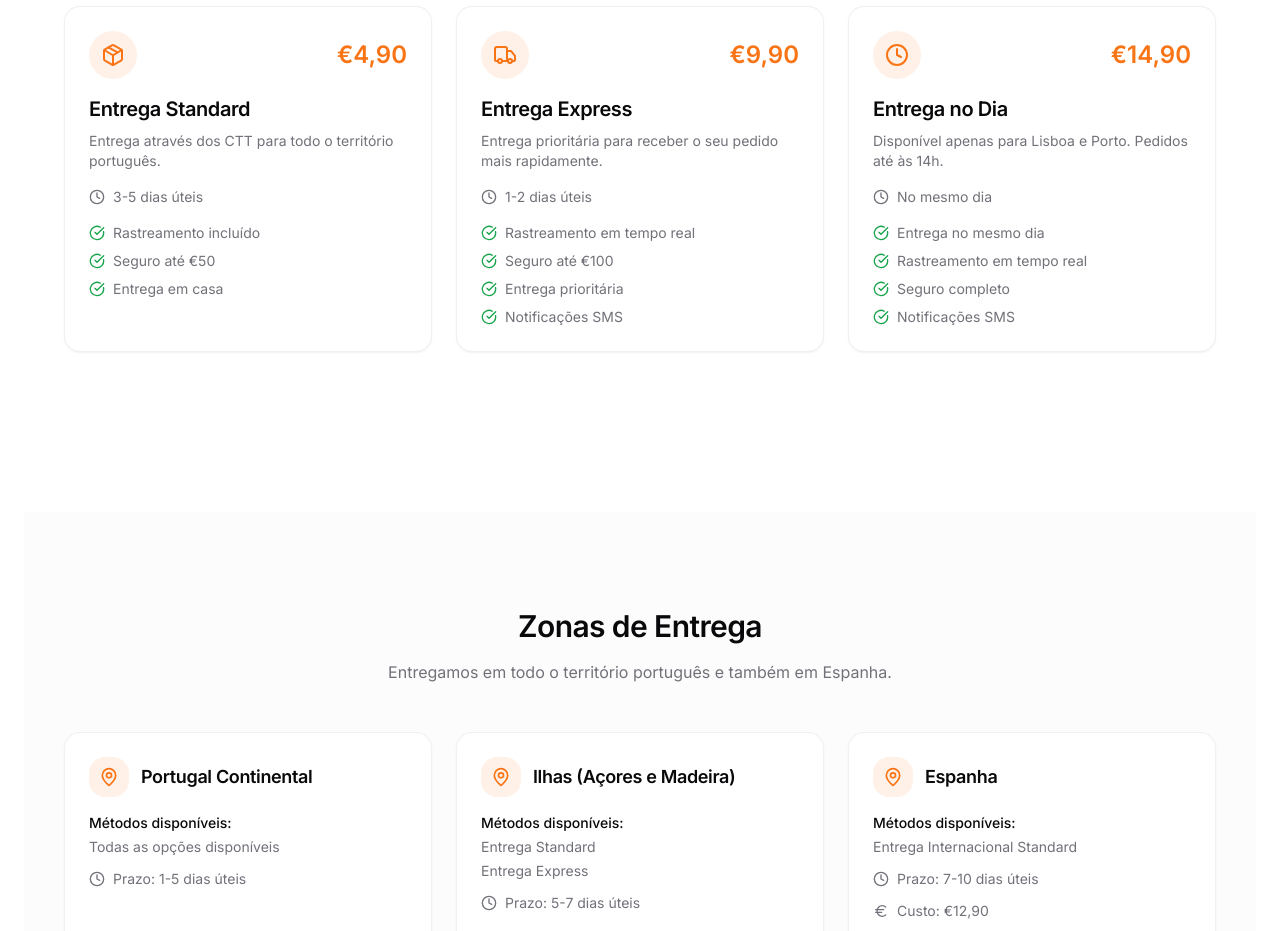
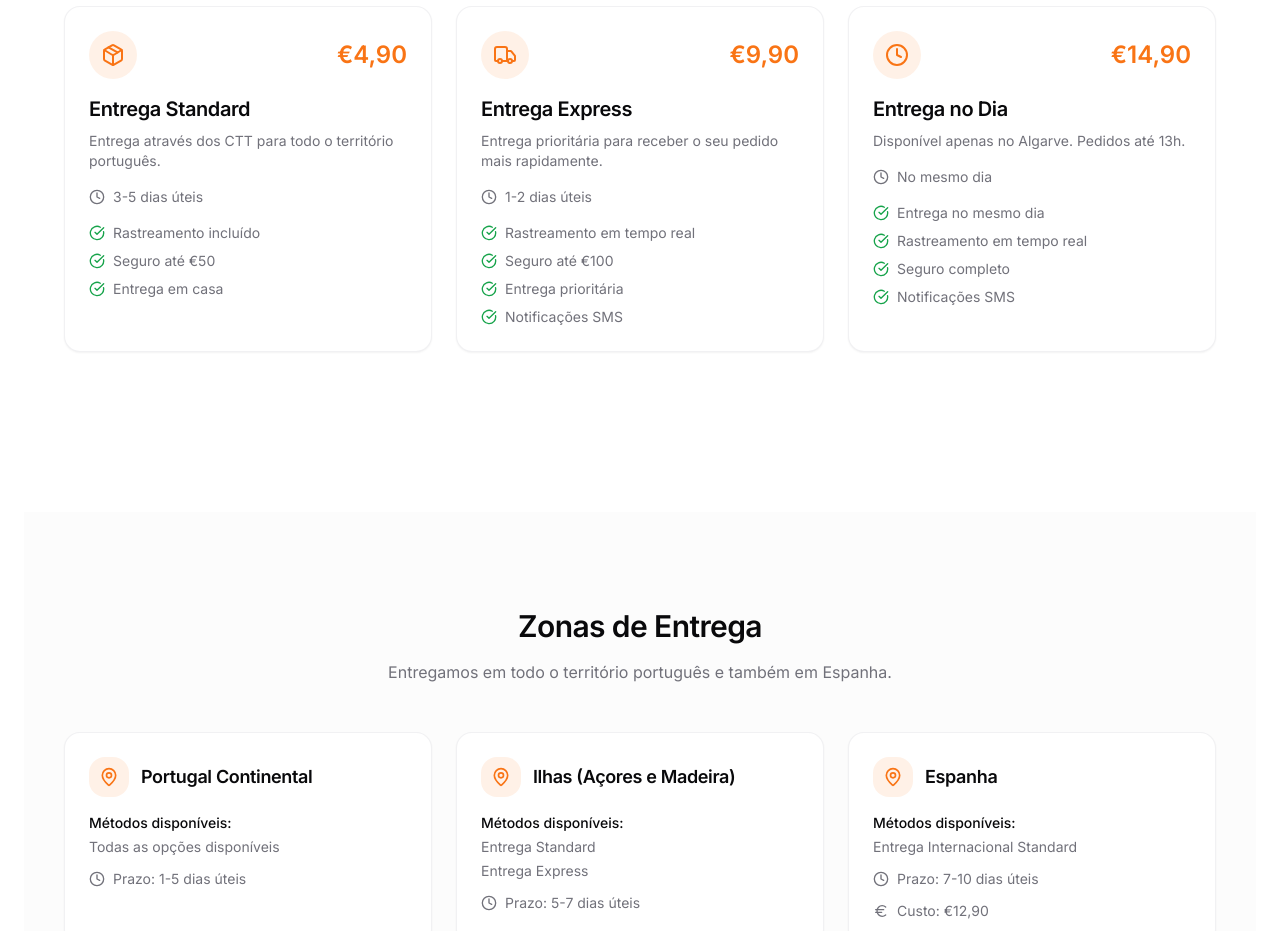
Before and after one commit to davescript/loja-mae, a React (Vite) app: page /shipping in a window 1280 px wide. Shown: the part 920-1851 px from the top of the page. Built offline with nearby package versions, Linux system fonts and the light colour scheme; no server answers.

Commit message:
fix: atualizar informação da Entrega no Dia para Algarve e pedidos até 13h

```diff
--- a/frontend/storefront/pages/shipping.tsx
+++ b/frontend/storefront/pages/shipping.tsx
@@ -24,7 +24,7 @@ export default function ShippingPage() {
       icon: Clock,
       price: '€14,90',
       time: 'No mesmo dia',
-      description: 'Disponível apenas para Lisboa e Porto. Pedidos até às 14h.',
+      description: 'Disponível apenas no Algarve. Pedidos até 13h.',
       features: ['Entrega no mesmo dia', 'Rastreamento em tempo real', 'Seguro completo', 'Notificações SMS'],
     },
   ];
```
